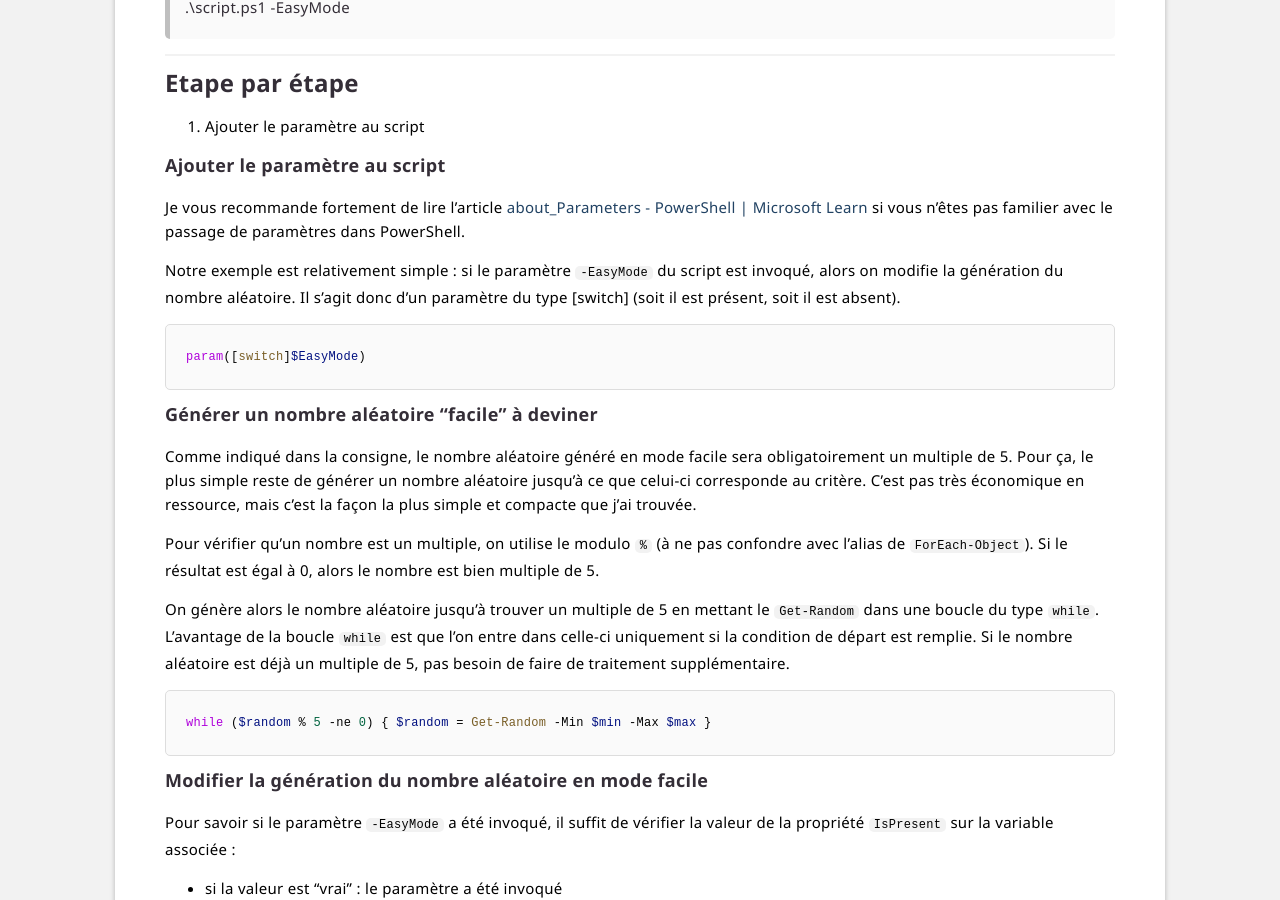
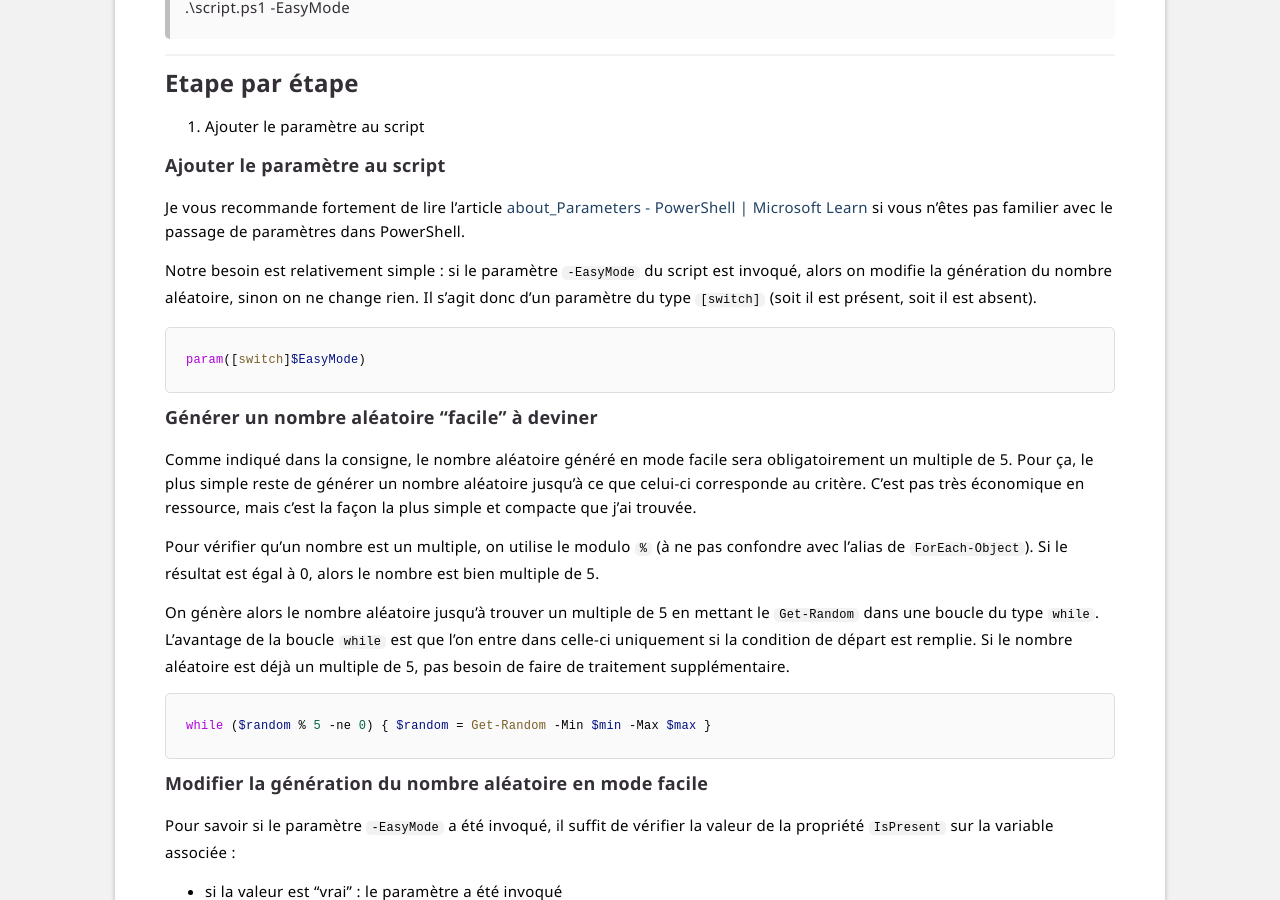
Before and after one commit to leobouard/leobouard.github.io, a Jekyll site: the page built from _posts/2022-12-01-cours-pratique-powershell-006.md, in a window 1280 px wide and 900 px high, scrolled down 575 px. Built offline with Jekyll 4.4.1, drawn with Linux system fonts in a browser that asks for light colours; some web fonts are replaced.

Commit message:
Update 2022-12-01-cours-pratique-powershell-006.md

````diff
--- a/_posts/2022-12-01-cours-pratique-powershell-006.md
+++ b/_posts/2022-12-01-cours-pratique-powershell-006.md
@@ -30,7 +30,7 @@ Ajouter un mode facile au script qui permet de modifier la génération du nombr
 
 Je vous recommande fortement de lire l'article [about_Parameters - PowerShell \| Microsoft Learn](https://learn.microsoft.com/en-us/powershell/module/microsoft.powershell.core/about/about_parameters) si vous n'êtes pas familier avec le passage de paramètres dans PowerShell.
 
-Notre exemple est relativement simple : si le paramètre `-EasyMode` du script est invoqué, alors on modifie la génération du nombre aléatoire. Il s'agit donc d'un paramètre du type [switch] (soit il est présent, soit il est absent).
+Notre besoin est relativement simple : si le paramètre `-EasyMode` du script est invoqué, alors on modifie la génération du nombre aléatoire, sinon on ne change rien. Il s'agit donc d'un paramètre du type `[switch]` (soit il est présent, soit il est absent).
 
 ```powershell
 param([switch]$EasyMode)
````
